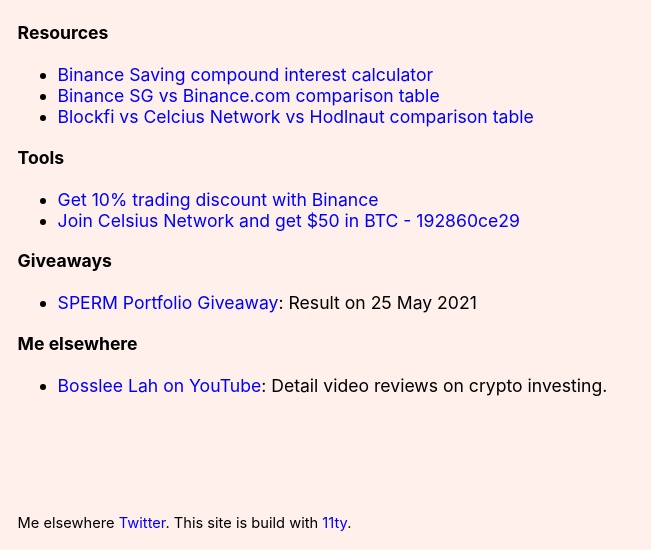
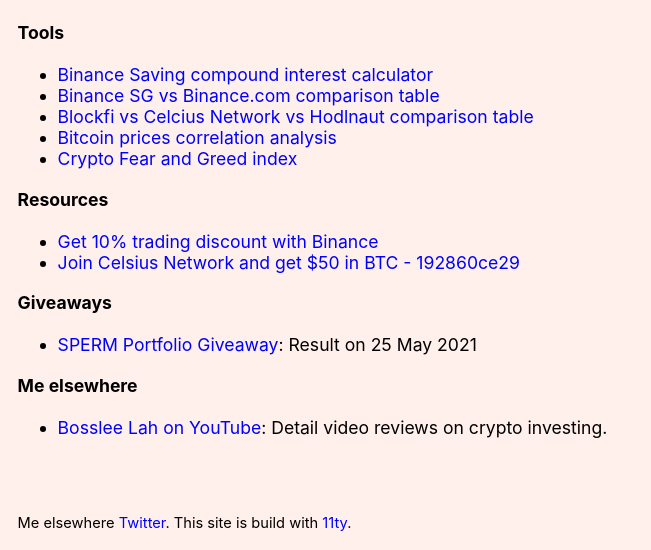
Before and after one commit to bosslee/This-is-Bosslee, an Eleventy site: page pages/links.md in a window 1280 px wide. Shown: the part 250-800 px from the top of the page, without its empty margins (0-651 px from the left). Built offline with nearby package versions, Linux system fonts and the light colour scheme; Eleventy itself is replaced by a stand-in of ours; files that its build step writes are made by us from their sources; what eleventy-plugin-youtube-embed would draw is missing.

Commit message:
add more tools

```diff
--- a/pages/links.md
+++ b/pages/links.md
@@ -8,14 +8,15 @@
   order: 4
 ---
 
-**Resources**
+**Tools**
 
 - [Binance Saving compound interest calculator](https://docs.google.com/spreadsheets/d/1tU4rdh-9S5UrMv8X1uMKa7gGJf4OVP8kHV1Bgxn0_uw/view?)
 - [Binance SG vs Binance.com comparison table](https://docs.google.com/spreadsheets/d/e/2PACX-1vQq2sZSFzJUiKF7_3HEx4ZbISGboc-VFllnrQCqhB1Pzp_E_SydolvK37eQJMYEDL__6ESk78g7x4QF/pubhtml)
 - [Blockfi vs Celcius Network vs Hodlnaut comparison table](https://docs.google.com/spreadsheets/d/e/2PACX-1vQq2sZSFzJUiKF7_3HEx4ZbISGboc-VFllnrQCqhB1Pzp_E_SydolvK37eQJMYEDL__6ESk78g7x4QF/pubhtml)
+- [Bitcoin prices correlation analysis](https://cryptowat.ch/correlations)
+- [Crypto Fear and Greed index](https://alternative.me/crypto/fear-and-greed-index/)
 
-
-**Tools**
+**Resources**
 
 - [Get 10% trading discount with Binance](https://www.binance.com/en/register?ref=QAKCNSFH)
 - [Join Celsius Network and get $50 in BTC - 192860ce29](https://celsiusnetwork.app.link/192860ce29)
```
